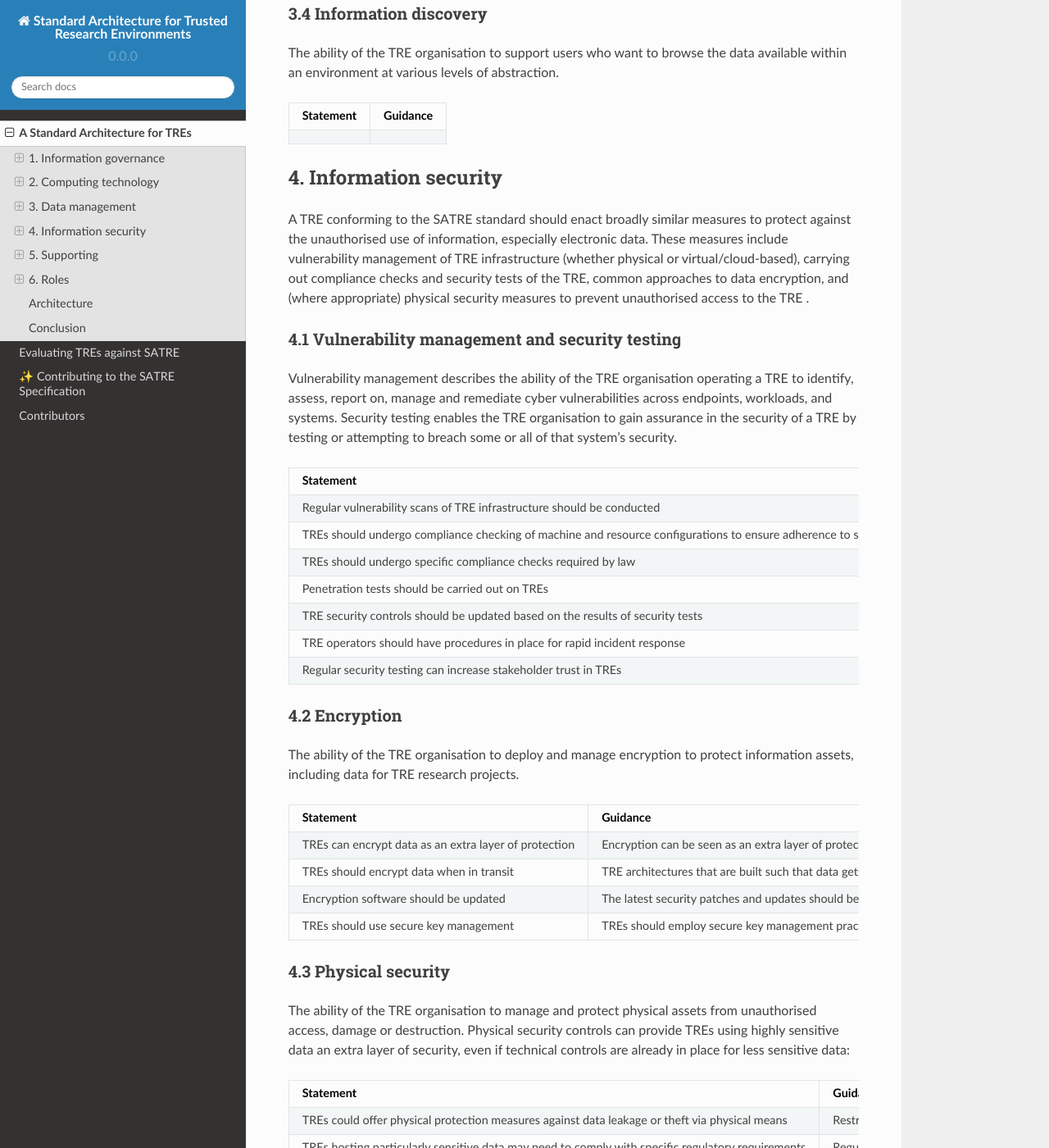
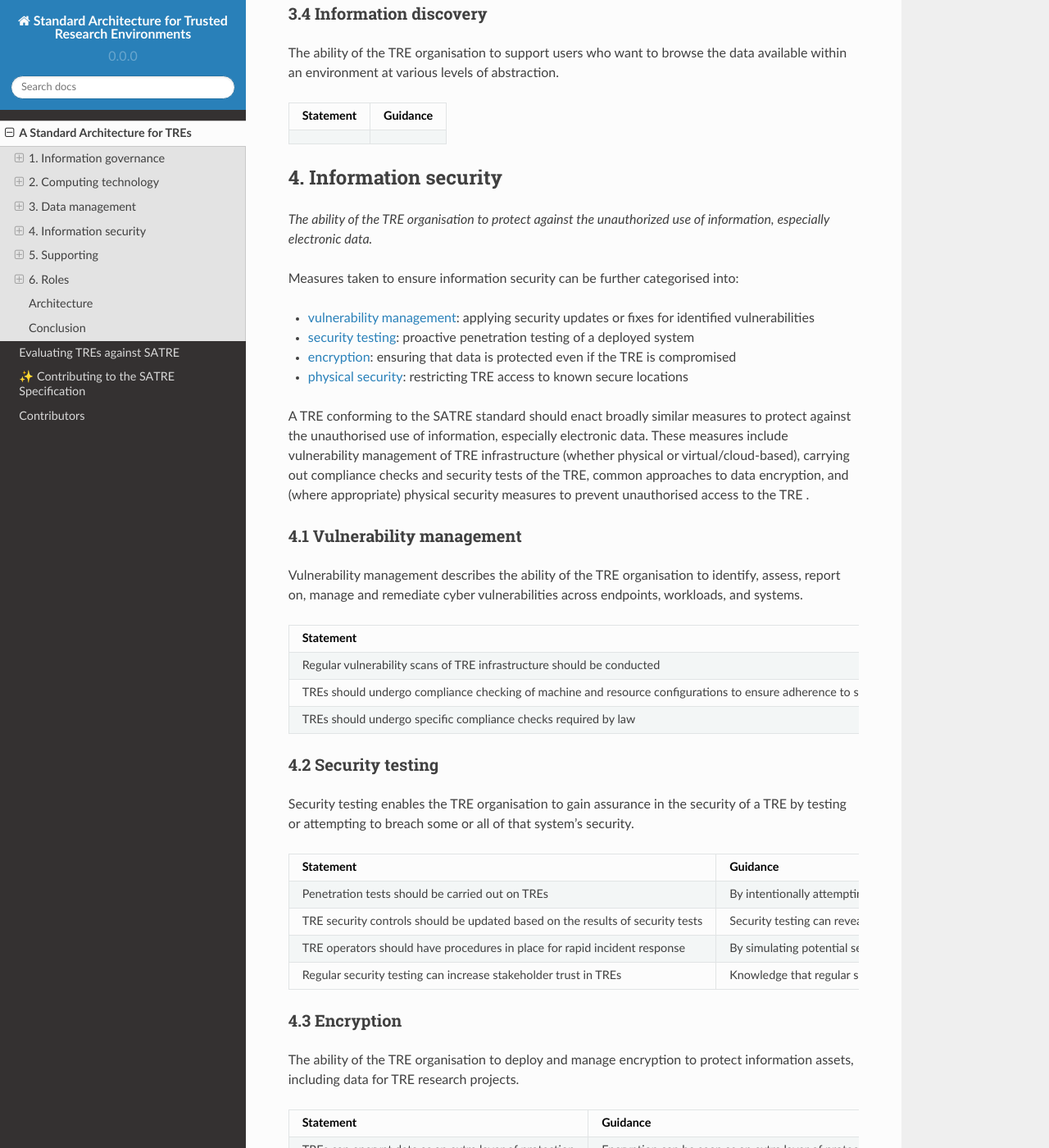
Before and after one commit to sa-tre/satre-specification, a Sphinx documentation site: the page built from docs/source/standard.md, in a window 1280 px wide and 1400 px high, scrolled down 5798 px. Shown: the whole window at 82% size. Built offline with Sphinx 7.4.7 and the Read the Docs theme 2.0.0, drawn with Linux system fonts in a browser that asks for light colours; some of the changed text lies outside the part shown.

Commit message:
:memo: Separate vulnerability testing from security testing

```diff
--- a/docs/source/standard.md
+++ b/docs/source/standard.md
@@ -255,23 +255,44 @@ The ability of the TRE organisation to support users who want to browse the data
 
 ## 4. Information security
 
-A TRE conforming to the SATRE standard should enact broadly similar measures to protect against the unauthorised use of information, especially electronic data. These measures include vulnerability management of TRE infrastructure (whether physical or virtual/cloud-based), carrying out compliance checks and security tests of the TRE, common approaches to data encryption, and (where appropriate) physical security measures to prevent unauthorised access to the TRE .
+_The ability of the TRE organisation to protect against the unauthorized use of information, especially electronic data._
 
-### 4.1 Vulnerability management and security testing
+Measures taken to ensure information security can be further categorised into:
 
-Vulnerability management describes the ability of the TRE organisation operating a TRE to identify, assess, report on, manage and remediate cyber vulnerabilities across endpoints, workloads, and systems. Security testing enables the TRE organisation to gain assurance in the security of a TRE by testing or attempting to breach some or all of that system's security.
+- {ref}`vulnerability management <vulnerability-management>`: applying security updates or fixes for identified vulnerabilities
+- {ref}`security testing <security-testing>`: proactive penetration testing of a deployed system
+- {ref}`encryption <encryption>`: ensuring that data is protected even if the TRE is compromised
+- {ref}`physical security <physical-security>`: restricting TRE access to known secure locations
+
+A TRE conforming to the SATRE standard should enact broadly similar measures to protect against the unauthorised use of information, especially electronic data.
+These measures include vulnerability management of TRE infrastructure (whether physical or virtual/cloud-based), carrying out compliance checks and security tests of the TRE, common approaches to data encryption, and (where appropriate) physical security measures to prevent unauthorised access to the TRE .
+
+(vulnerability-management)=
+
+### 4.1 Vulnerability management
+
+Vulnerability management describes the ability of the TRE organisation to identify, assess, report on, manage and remediate cyber vulnerabilities across endpoints, workloads, and systems.
 
 | Statement                                                                                                                                   | Guidance                                                                                                                                                                                                                                                                                                                                                                                                                                         |
 | ------------------------------------------------------------------------------------------------------------------------------------------- | ------------------------------------------------------------------------------------------------------------------------------------------------------------------------------------------------------------------------------------------------------------------------------------------------------------------------------------------------------------------------------------------------------------------------------------------------ |
 | Regular vulnerability scans of TRE infrastructure should be conducted                                                                       | Ensuring that scans are done on a regular basis can enable TRE operators can identify and address weaknesses that may have been introduced during the TRE's operational lifetime. One way this can be achived is by ensuring that all machines (whether physical or virtual/cloud-based) are set to check for operating system updates on a regular basis, and install any security patches pushed by the developers of those operating systems. |
 | TREs should undergo compliance checking of machine and resource configurations to ensure adherence to security standards and best practices | Adhering to the highest level of security standards suggested by the IT department of the TRE operators organisation will reduce the risk of security breaches and data leakage. This should be done in advance of any sensitive data being uploaded to the TRE.                                                                                                                                                                                 |
 | TREs should undergo specific compliance checks required by law                                                                              | Many industry regulations and standards require organisations to perform security tests and other compliance checks, for example GDPR. By conducting these tests, organisations can demonstrate due diligence, increasing trust in the TRE and avoiding penalties for the TRE operators.                                                                                                                                                         |
-| Penetration tests should be carried out on TREs                                                                                             | By intentionally attempting to breach their TRE's security controls, organisations can proactively discover unnoticed vulnerabilities before they are exploited maliciously. Tests can evaluate the effectiveness of security controls in preventing data breaches, unauthorised access, or other security incidents                                                                                                                             |
-| TRE security controls should be updated based on the results of security tests                                                             | Security testing can reveal bugs and discrepancies in the TRE architecture which should be addressed in advance of sensitive data being uploaded, or with urgency in the case of an operational TRE. Regular testing will allow organisations to refine their TRE security controls and incident response capabilities, enabling them to adapt to any new security concerns that may arise as a result of changes in the underlying software.    |
-| TRE operators should have procedures in place for rapid incident response                                                                   | By simulating potential security breaches or incidents during security testing, organisations running TREs can assess their incident response procedures and ensure a swift and effective response when a real incident occurs.                                                                                                                                                                                                                  |
-| Regular security testing can increase stakeholder trust in TREs                                                                             | Knowledge that regular security testing occurs will help to ensure stakeholders, including researchers and data providers, can trust that the data they work with or are responsible for is secure within a TRE.                                                                                                                                                                                                                                  |
 
-### 4.2 Encryption
+(security-testing)=
+### 4.2 Security testing
+
+Security testing enables the TRE organisation to gain assurance in the security of a TRE by testing or attempting to breach some or all of that system's security.
+
+| Statement                                                                      | Guidance                                                                                                                                                                                                                                                                                                                                                                                                                                      |
+| ------------------------------------------------------------------------------ | --------------------------------------------------------------------------------------------------------------------------------------------------------------------------------------------------------------------------------------------------------------------------------------------------------------------------------------------------------------------------------------------------------------------------------------------- |
+| Penetration tests should be carried out on TREs                                | By intentionally attempting to breach their TRE's security controls, organisations can proactively discover unnoticed vulnerabilities before they are exploited maliciously. Tests can evaluate the effectiveness of security controls in preventing data breaches, unauthorised access, or other security incidents                                                                                                                          |
+| TRE security controls should be updated based on the results of security tests | Security testing can reveal bugs and discrepancies in the TRE architecture which should be addressed in advance of sensitive data being uploaded, or with urgency in the case of an operational TRE. Regular testing will allow organisations to refine their TRE security controls and incident response capabilities, enabling them to adapt to any new security concerns that may arise as a result of changes in the underlying software. |
+| TRE operators should have procedures in place for rapid incident response      | By simulating potential security breaches or incidents during security testing, organisations running TREs can assess their incident response procedures and ensure a swift and effective response when a real incident occurs.                                                                                                                                                                                                               |
+| Regular security testing can increase stakeholder trust in TREs                | Knowledge that regular security testing occurs will help to ensure stakeholders, including researchers and data providers, can trust that the data they work with or are responsible for is secure within a TRE.                                                                                                                                                                                                                              |
+
+(encryption)=
+### 4.3 Encryption
 
 The ability of the TRE organisation to deploy and manage encryption to protect information assets, including data for TRE research projects.
 
@@ -282,9 +303,11 @@ The ability of the TRE organisation to deploy and manage encryption to protect i
 | Encryption software should be updated                 | The latest security patches and updates should be applied to any enctyption software being used by the TRE. This helps address any known vulnerabilities or weaknesses in the encryption implementation.                                                                                                                                                                                                          |
 | TREs should use secure key management                 | TREs should employ secure key management practices, including storing encryption keys separately from the encrypted data and implementing strong access controls (e.g. Single Sign On) for key management systems. For example, you could use a cloud-based solution such as Azure Key Vault to manage all encryption keys and administrator keys to TRE infrastructure such as (virtual) machines and databases. |
 
-### 4.3 Physical security
+(physical-security)=
+### 4.4 Physical security
 
-The ability of the TRE organisation to manage and protect physical assets from unauthorised access, damage or destruction. Physical security controls can provide TREs using highly sensitive data an extra layer of security, even if technical controls are already in place for less sensitive data:
+The ability of the TRE organisation to manage and protect physical assets from unauthorised access, damage or destruction.
+Physical security controls can provide TREs using highly sensitive data an extra layer of security, even if technical controls are already in place for less sensitive data:
 
 | Statement                                                                                         | Guidance                                                                                                                                                                                                                                                                                                                                                                                                                |
 | ------------------------------------------------------------------------------------------------- | ----------------------------------------------------------------------------------------------------------------------------------------------------------------------------------------------------------------------------------------------------------------------------------------------------------------------------------------------------------------------------------------------------------------------- |
```
